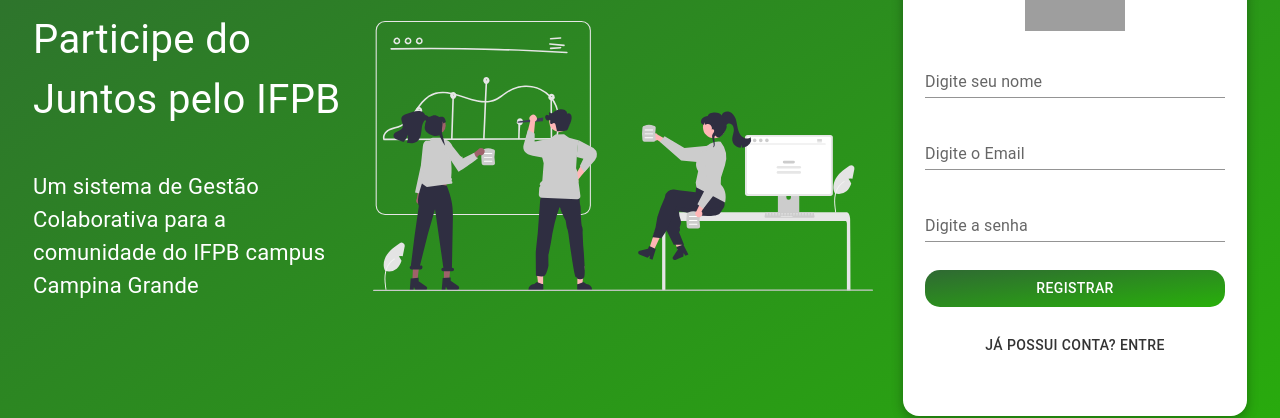
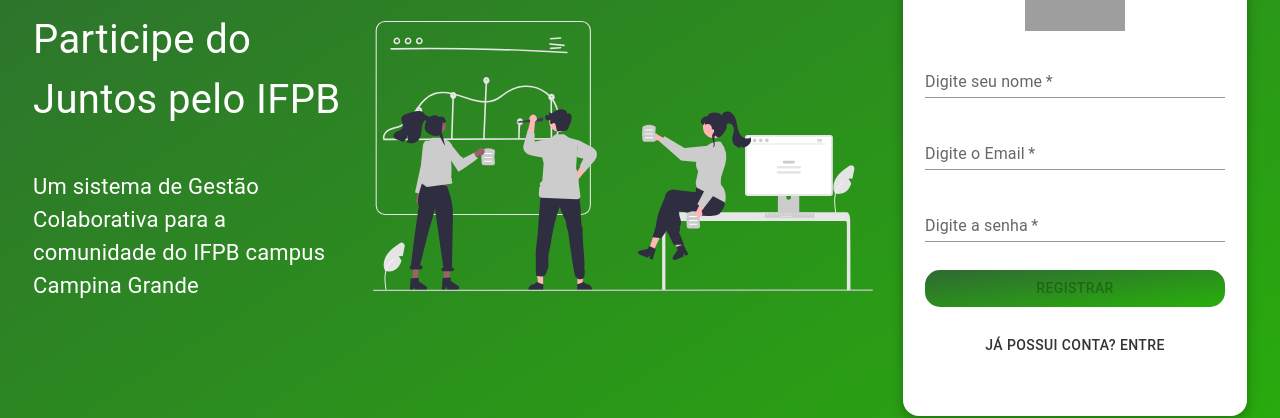
Before and after one commit to caioedlobo/JuntosIFPB, a React (Create React App) app: page /login in a window 1280 px wide. Both pictures are taken after a click on the button "NÃO POSSUI CONTA? REGISTRE-SE". Shown: the part 257-675 px from the top of the page. Built offline with nearby package versions, Linux system fonts and the light colour scheme; grey boxes are pictures that could not be loaded.

Commit message:
add button disabled when not validated on Register Form

```diff
--- a/src/components/atoms/LoginText.js
+++ b/src/components/atoms/LoginText.js
@@ -7,26 +7,29 @@
   const handleData = (event) => {
     /* setUsernameData(event.target.value) */
     props.emailLoginData(event.target.value)
-
-    props.errorEmailController(event.target.value)
+    //props.registerButtonHandler()
+    //props.errorEmailController(event.target.value)
+    //props.errorEmailController(event.target.value)
   }
 
-  const checkErrorEmailText = (event) => {
+  /* const checkErrorEmailText = (event) => {
     props.errorEmailController(event.target.value)
-  }
-
+  } */
+  //console.log(props.data)
   return (
     <div data-testid="login-text" style={{ width: "100%" }}>
       <TextField
-
+        required
         label="Digite o Email"
         margin="normal"
         fullWidth
         variant="standard"
-        onChange={checkErrorEmailText}
-        onBlur={handleData}
+        onChange={handleData}
+        //onChange={checkErrorEmailText}
+        //onBlur={handleData}
         error= {props.errorEmail}
         helperText={props.errorEmailMessage}
+        value={props.data}
 
       ></TextField>
     </div>
--- a/src/components/atoms/NameText.js
+++ b/src/components/atoms/NameText.js
@@ -8,15 +8,20 @@
     /* setUsernameData(event.target.value) */
     props.nameLoginData(event.target.value)
 
+    //props.errorNameController(event.target.value)
+    //props.errorNameController(event.target.value)
+
   }
   return <div data-testid='name-text' style={{ width: "100%" }}>
     <TextField
+        required
         label="Digite seu nome"
         margin="normal"
         fullWidth
         variant="standard"
         onChange={handleData}
-
+        error= {props.errorName}
+        helperText={props.errorNameMessage}
       ></TextField>
   </div>
 }
--- a/src/components/atoms/PasswordText.js
+++ b/src/components/atoms/PasswordText.js
@@ -6,23 +6,25 @@
   const handleData = (event) => {
     props.passwordLoginData(event.target.value)
 
-    props.errorPasswordController(event.target.value)
+    //props.errorPasswordController(event.target.value)
+    //props.errorPasswordController(event.target.value)
   }
 
-  const checkErrorPasswordText = (event) => {
+/*   const checkErrorPasswordText = (event) => {
     props.errorPasswordController(event.target.value)
-  }
+  } */
   return (
     <div data-testid="password-text" style={{ width: "100%" }}>
       <TextField
-
+        required
         label= {props.label}
         margin="normal"
         fullWidth
         color="primary"
         variant="standard"
-        onChange={checkErrorPasswordText}
-        onBlur={handleData}
+        onChange={handleData}
+        //onChange={checkErrorPasswordText}
+        //onBlur={handleData}
         error= {props.errorPassword}
         helperText={props.errorPasswordMessage}
         type="password"
--- a/src/components/atoms/RegisterForm.js
+++ b/src/components/atoms/RegisterForm.js
@@ -1,4 +1,4 @@
-import React, {useState} from "react";
+import React, {useState, useEffect} from "react";
 import { Button } from "@mui/material";
 import LoginText from "./LoginText";
 import PasswordText from "./PasswordText";
@@ -7,111 +7,173 @@
 import Axios from "axios"
 import NameText from "./NameText";
 import completeImage from "../../assets/undraw_completing_re_i7ap.svg";
+import debounce from "lodash.debounce";
 
 const RegisterForm = (props) => {
 
-  const [nameFormData, setNameFormData] = useState()
-  const [emailFormData, setEmailFormData] = useState()
-  const [passwordFormData, setPasswordFormData] = useState()
+  const [nameFormData, setNameFormData] = useState("")
+  const [emailFormData, setEmailFormData] = useState("")
+  const [passwordFormData, setPasswordFormData] = useState("")
   const [successScreen, setSuccessScreen] = useState(false)
+
+
+  const [errorNameController, setErrorNameController] = useState(false)
+  const [errorNameMessage, setErrorNameMessage] = useState("")
 
   const [errorEmailController, setErrorEmailController] = useState(false)
   const [errorEmailMessage, setErrorEmailMessage] = useState("")
-  let [previousEmail, setPreviousEmail] = useState("")
+  //let [previousEmail, setPreviousEmail] = useState("")
 
   const [errorPasswordController, setErrorPasswordController] = useState(false)
   const [errorPasswordMessage, setErrorPasswordMessage] = useState("")
-  let [previousPassword, setPreviousPassword] = useState("")
+  //let [previousPassword, setPreviousPassword] = useState("")
+
+  const [disabledButtonController, setDisabledButtonController] = useState(true)
+
+  useEffect(() => {
+    if(nameFormData.length > 1 && emailFormData.length > 0 && passwordFormData.length > 0){
+      if (!errorNameController && !errorEmailController && !errorPasswordController){
+        setDisabledButtonController(false)
+      }
+      else{
+        setDisabledButtonController(true)
+      }
+    }
+    else{
+      setDisabledButtonController(true)
+    }
+  }, [errorNameController, errorEmailController, errorPasswordController])
 
 
+  const nameLoginData = (e) => {
+    setNameFormData(e)
+    nameValidation(e)
+  };
+
   const emailLoginData = (e) => {
+    //console.log("entrando")
     setEmailFormData(e)
+    emailValidation(e)
   };
 
   const passwordLoginData = (e) => {
     setPasswordFormData(e)
+    passwordValidation(e)
   };
 
-  const nameLoginData = (e) => {
-    setNameFormData(e)
-  };
 
-  const emailValidation = () => {
+
+  const nameValidation = (nameDataValidation) => {
+    //console.log("entrou nameValidation")
+    if (nameDataValidation.length > 1){
+      //console.log("nome valido")
+      setErrorNameController(false)
+      setErrorNameMessage("")
+      return true
+    }
+    setErrorNameController(true)
+    setErrorNameMessage("Nome Inválido")
+    setDisabledButtonController(true)
+    return false
+  }
+
+  const emailValidation = (emailDataValidation) => {
+    //console.log("entrou emailValidation")
     const regEx = /[a-zA-Z0-9._%+-]+@[a-z0-9.-]+\.[a-z]{2,8}(.[a-z{2,8}])?/g
-
-    if (regEx.test(emailFormData)){
-      if( emailFormData.includes('@')){
-        if(emailFormData.split('@')[1] === "academico.ifpb.edu.br" ){
+    //console.log("emailFormData", emailDataValidation)
+    //if (regEx.test(emailDataValidation)){
+      if( emailDataValidation.includes('@')){
+        if(emailDataValidation.split('@')[1] === "academico.ifpb.edu.br" ){
+          //console.log("entrou 1")
+          errorControllerHandler("Válido")
+          //console.log("foooii")
+          //setButtonController(false)
           return true
         }
-        else if(emailFormData.split('@')[1] === "ifpb.edu.br" ){
+        else if(emailDataValidation.split('@')[1] === "ifpb.edu.br" ){
+          //console.log("entrou 2")
+          errorControllerHandler("Válido")
+          //setButtonController(false)
           return true
+
         }
         else{
-          console.log("erro else 0")
+          //console.log("erro else 0")
           errorControllerHandler("Email inválido")
+          setDisabledButtonController(true)
+          //setButtonController(false)
           return false
         }
       }
       else{
-        console.log("erro else 1")
+        //console.log("erro else 1")
+        //setButtonController(false)
         errorControllerHandler("Email inválido")
+        setDisabledButtonController(true)
         return false
       }
 
-    }
-    else if (!regEx.test(emailFormData) && emailFormData !== ""){
-      console.log("erro else if")
+    //}
+    /* else */ if (!regEx.test(emailFormData) && emailFormData !== ""){
+      //console.log("erro else if")
       errorControllerHandler("Email inválido")
+      setDisabledButtonController(true)
       return false
     }
     else{
-      console.log("erro else 2")
+      //console.log("erro else 2")
       errorControllerHandler("Email inválido")
+      setDisabledButtonController(true)
       return false
     }
   }
 
+  const passwordValidation = (passwordDataValidation) => {
+    if (passwordDataValidation.length < 6){
+      errorControllerHandler("Senha muito curta")
+      setDisabledButtonController(true)
+      return false
+    }
+    setErrorPasswordController(false)
+    setErrorPasswordMessage("")
+    return true
+
+  }
+
 
   const errorControllerHandler = (e) => {
+    //console.log(e)
     if(e === "Invalid password"){
+      setDisabledButtonController(true)
       setErrorPasswordController(true)
       setErrorPasswordMessage(e)
-      setPreviousPassword(passwordFormData)
+      //setPreviousPassword(passwordFormData)
+    }
+
+    else if (e === "Válido"){
+
+      setErrorEmailController(false)
+      setErrorEmailMessage("")
+
+    }
+
+    else if (e === "Senha muito curta"){
+      setDisabledButtonController(true)
+      console.log("entrooouuu")
+      setErrorPasswordController(true)
+      setErrorPasswordMessage(e)
+      console.log(errorPasswordController, err)
+
     }
     else{
-    setErrorEmailController(true)
-    setErrorEmailMessage(e)
-    setPreviousEmail(emailFormData)
+      setDisabledButtonController(true)
+      setErrorEmailController(true)
+      setErrorEmailMessage(e)
+      //setPreviousEmail(emailFormData)
     }
   }
 
-
-  const emailErrorHandler = (e) => {
-    setPreviousEmail("")
-    if (previousEmail === e){
-    setErrorEmailController(true)
-
-    }
-    else{
-      setErrorEmailController(false)
-      setErrorEmailMessage("")
-    }
-
-  }
-
-  const passwordErrorHandler = (e) => {
-    setPreviousPassword("")
-    if (previousPassword === e){
-    setErrorPasswordController(true)
-
-    }
-    else{
-      setErrorPasswordController(false)
-      setErrorPasswordMessage("")
-    }
-
-  }
+  //console.log(emailFormData)
 
   return (
     <form
@@ -125,11 +187,11 @@
         justifyContent: "center"
       }}
      onSubmit={(e) => {
-       console.log("1")
+       //console.log("1")
        e.preventDefault();
 
-       if (emailValidation()){
-         console.log("teste")
+       //if (emailValidation()){ talvez colocar todas as validações
+         //console.log("teste")
         Axios.post("https://backendjuntosifpb.herokuapp.com/auth/register", {
           name: nameFormData,
           email: emailFormData,
@@ -147,29 +209,36 @@
           errorControllerHandler(error.response.data.error)
       })
 
-     }}
+     //}
+    }
     }
     >
       <ImageLogin />
 
     {!successScreen ?
      <>
-       <NameText nameLoginData={nameLoginData}/>
+       <NameText
+       nameLoginData={nameLoginData}
+       errorNameMessage={errorNameMessage}
+       errorName={errorNameController}
+       />
       <LoginText
       emailLoginData={emailLoginData}
       errorEmailMessage={errorEmailMessage}
       errorEmail={errorEmailController}
-      errorEmailController={emailErrorHandler}
+      data={emailFormData}
+      //registerButtonHandler={registerButtonHandler}
+      //errorEmailController={emailErrorHandler}
       />
       <PasswordText
       passwordLoginData={passwordLoginData}
       errorPasswordMessage={errorPasswordMessage}
       errorPassword={errorPasswordController}
-      errorPasswordController={passwordErrorHandler}
+      //errorPasswordController={passwordErrorHandler}
       label={"Digite a senha"}/>
 
       <HeightFormHandler />
-      <Button type="submit"> Registrar </Button>
+      <Button type="submit" disabled={disabledButtonController}> Registrar </Button>
 
       <HeightFormHandler />
       <Button sx={{backgroundColor:"transparent"}} onClick={props.FormHandlerRegister}>
```
